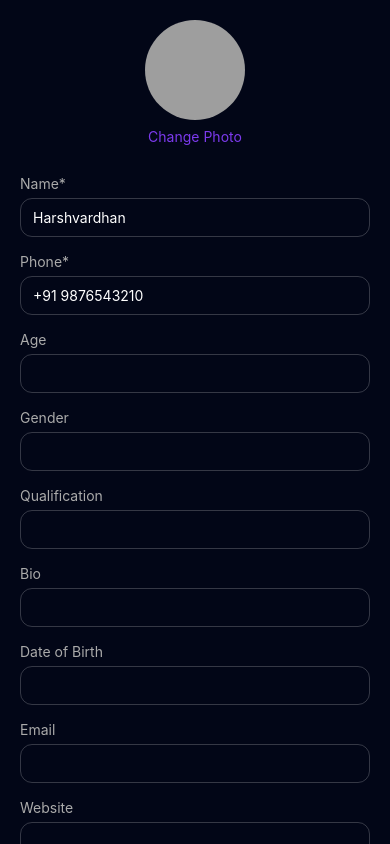
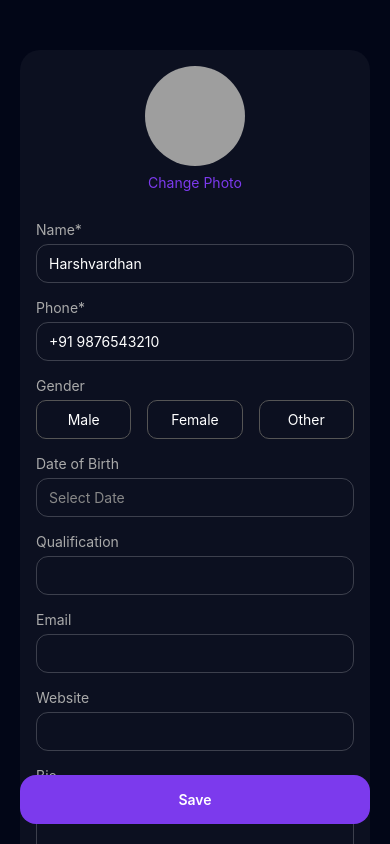
Before and after one commit to annnuspeaks/HeyBroApp, a React Native app: screen /EditProfile in a window 390 px wide. Built offline with nearby package versions, Linux system fonts and the light colour scheme; grey boxes are pictures that could not be loaded.

Commit message:
Update number 34 || UI Polish: Edit Profile Screen enhanced.

```diff
--- a/src/screens/EditProfileScreen.tsx
+++ b/src/screens/EditProfileScreen.tsx
@@ -7,6 +7,7 @@ import {
   TouchableOpacity,
   ScrollView,
   Image,
+  Alert,
 } from 'react-native';
 
 const EditProfileScreen = ({ navigation }: any) => {
@@ -29,7 +30,7 @@ const EditProfileScreen = ({ navigation }: any) => {
 
   const handleSave = () => {
     if (!form.name || !form.phone) {
-      alert('Name & Phone are required');
+      Alert.alert('Name & Phone are required');
       return;
     }
 
@@ -37,43 +38,121 @@ const EditProfileScreen = ({ navigation }: any) => {
   };
 
   return (
-    <ScrollView style={styles.container}>
+    <>
+      <ScrollView contentContainerStyle={styles.container}>
+        <View style={styles.content}>
+          <View style={styles.card}>
             {/* PROFILE IMAGE */}
             <TouchableOpacity
               style={styles.imageContainer}
-        onPress={() => alert('Image picker later')}
+              onPress={() => Alert.alert('Image picker later')}
             >
               <Image source={{ uri: form.image }} style={styles.avatar} />
               <Text style={styles.changePhoto}>Change Photo</Text>
             </TouchableOpacity>
 
             {/* INPUT FIELDS */}
-      {[
-        { label: 'Name*', key: 'name' },
-        { label: 'Phone*', key: 'phone' },
-        { label: 'Age', key: 'age' },
-        { label: 'Gender', key: 'gender' },
-        { label: 'Qualification', key: 'qualification' },
-        { label: 'Bio', key: 'bio' },
-        { label: 'Date of Birth', key: 'dob' },
-        { label: 'Email', key: 'email' },
-        { label: 'Website', key: 'website' },
-      ].map(item => (
-        <View key={item.key} style={styles.field}>
-          <Text style={styles.label}>{item.label}</Text>
+            {/* NAME */}
+            <View style={styles.field}>
+              <Text style={styles.label}>Name*</Text>
               <TextInput
-            value={(form as any)[item.key]}
-            onChangeText={text => handleChange(item.key, text)}
+                value={form.name}
+                onChangeText={text => handleChange('name', text)}
                 style={styles.input}
               />
             </View>
+
+            {/* PHONE */}
+            <View style={styles.field}>
+              <Text style={styles.label}>Phone*</Text>
+              <TextInput
+                value={form.phone}
+                keyboardType="phone-pad"
+                onChangeText={text => handleChange('phone', text)}
+                style={styles.input}
+              />
+            </View>
+
+            {/* GENDER */}
+            <View style={styles.field}>
+              <Text style={styles.label}>Gender</Text>
+              <View style={styles.radioRow}>
+                {['Male', 'Female', 'Other'].map(g => (
+                  <TouchableOpacity
+                    key={g}
+                    style={[
+                      styles.radio,
+                      form.gender === g && styles.radioActive,
+                    ]}
+                    onPress={() => handleChange('gender', g)}
+                  >
+                    <Text style={styles.radioText}>{g}</Text>
+                  </TouchableOpacity>
                 ))}
+              </View>
+            </View>
 
-      {/* SAVE BUTTON */}
-      <TouchableOpacity style={styles.button} onPress={handleSave}>
-        <Text style={styles.buttonText}>Save</Text>
+            {/* DOB */}
+            <View style={styles.field}>
+              <Text style={styles.label}>Date of Birth</Text>
+              <TouchableOpacity
+                style={styles.input}
+                onPress={() => Alert.alert('Date picker next')}
+              >
+                <Text style={{ color: form.dob ? '#fff' : '#888' }}>
+                  {form.dob || 'Select Date'}
+                </Text>
               </TouchableOpacity>
+            </View>
+
+            {/* QUALIFICATION */}
+            <View style={styles.field}>
+              <Text style={styles.label}>Qualification</Text>
+              <TextInput
+                value={form.qualification}
+                onChangeText={text => handleChange('qualification', text)}
+                style={styles.input}
+              />
+            </View>
+
+            {/* EMAIL */}
+            <View style={styles.field}>
+              <Text style={styles.label}>Email</Text>
+              <TextInput
+                value={form.email}
+                keyboardType="email-address"
+                onChangeText={text => handleChange('email', text)}
+                style={styles.input}
+              />
+            </View>
+
+            {/* WEBSITE */}
+            <View style={styles.field}>
+              <Text style={styles.label}>Website</Text>
+              <TextInput
+                value={form.website}
+                onChangeText={text => handleChange('website', text)}
+                style={styles.input}
+              />
+            </View>
+
+            {/* BIO */}
+            <View style={styles.field}>
+              <Text style={styles.label}>Bio</Text>
+              <TextInput
+                value={form.bio}
+                multiline
+                onChangeText={text => handleChange('bio', text)}
+                style={[styles.input, { height: 100 }]}
+              />
+            </View>
+          </View>
+        </View>
       </ScrollView>
+      <TouchableOpacity style={styles.saveBtn} onPress={handleSave}>
+        <Text style={styles.saveText}>Save</Text>
+      </TouchableOpacity>
+    </>
   );
 };
 
@@ -81,9 +160,17 @@ export default EditProfileScreen;
 
 const styles = StyleSheet.create({
   container: {
-    flex: 1,
+    flexGrow: 1,
+    alignItems: 'center',
+    paddingVertical: 30,
+    backgroundColor: '#020617',
+  },
+
+  content: {
+    width: '100%',
+    maxWidth: 500, // 🔥 center form
+    alignSelf: 'center',
     padding: 20,
-    backgroundColor: '#020617',
   },
 
   imageContainer: {
@@ -132,4 +219,46 @@ const styles = StyleSheet.create({
     color: '#fff',
     fontWeight: '600',
   },
+  saveBtn: {
+    position: 'absolute',
+    bottom: 20,
+    left: 20,
+    right: 20,
+    backgroundColor: '#7C3AED',
+    padding: 16,
+    borderRadius: 16,
+    alignItems: 'center',
+  },
+
+  saveText: {
+    color: '#fff',
+    fontWeight: '600',
+  },
+  radioRow: {
+    flexDirection: 'row',
+    justifyContent: 'space-between',
+  },
+
+  radio: {
+    padding: 10,
+    borderRadius: 10,
+    borderWidth: 1,
+    borderColor: '#555',
+    width: '30%',
+    alignItems: 'center',
+  },
+
+  radioActive: {
+    backgroundColor: '#7C3AED',
+  },
+
+  radioText: {
+    color: '#fff',
+  },
+  card: {
+    width: '100%',
+    backgroundColor: 'rgba(255,255,255,0.04)',
+    borderRadius: 20,
+    padding: 16,
+  },
 });
--- a/src/screens/ProfileScreen.tsx
+++ b/src/screens/ProfileScreen.tsx
@@ -6,6 +6,7 @@ import {
   Image,
   TouchableOpacity,
   TextInput,
+  Alert,
 } from 'react-native';
 import { ThemeContext } from '../theme/ThemeContext';
 
@@ -13,7 +14,7 @@ const ProfileScreen = ({ navigation }: any) => {
   const { theme, toggleTheme } = useContext(ThemeContext);
   const phone = '+91 9876543210';
   const [name, setName] = useState('Harshvardhan');
-  const [isEditing, setIsEditing] = useState(false);
+  const [isEditing] = useState(false);
 
   const handleLogout = () => {
     navigation.replace('LoginScreen');
@@ -23,7 +24,7 @@ const ProfileScreen = ({ navigation }: any) => {
     <View style={[styles.container, { backgroundColor: theme.background }]}>
       {/* 🔥 PROFILE HEADER */}
       <View style={styles.header}>
-        <TouchableOpacity onPress={() => alert('Image picker later')}>
+        <TouchableOpacity onPress={() => Alert.alert('Image picker later')}>
           <Image
             source={{ uri: 'https://i.pravatar.cc/150?img=12' }}
             style={styles.avatar}
@@ -96,6 +97,7 @@ const styles = StyleSheet.create({
     paddingTop: 80,
   },
 
+
   header: {
     alignItems: 'center',
     marginBottom: 40,
@@ -148,4 +150,5 @@ const styles = StyleSheet.create({
     fontSize: 16,
     marginTop: 6,
   },
+
 });
```
Lines whose indentation alone changed are shown as unchanged.
